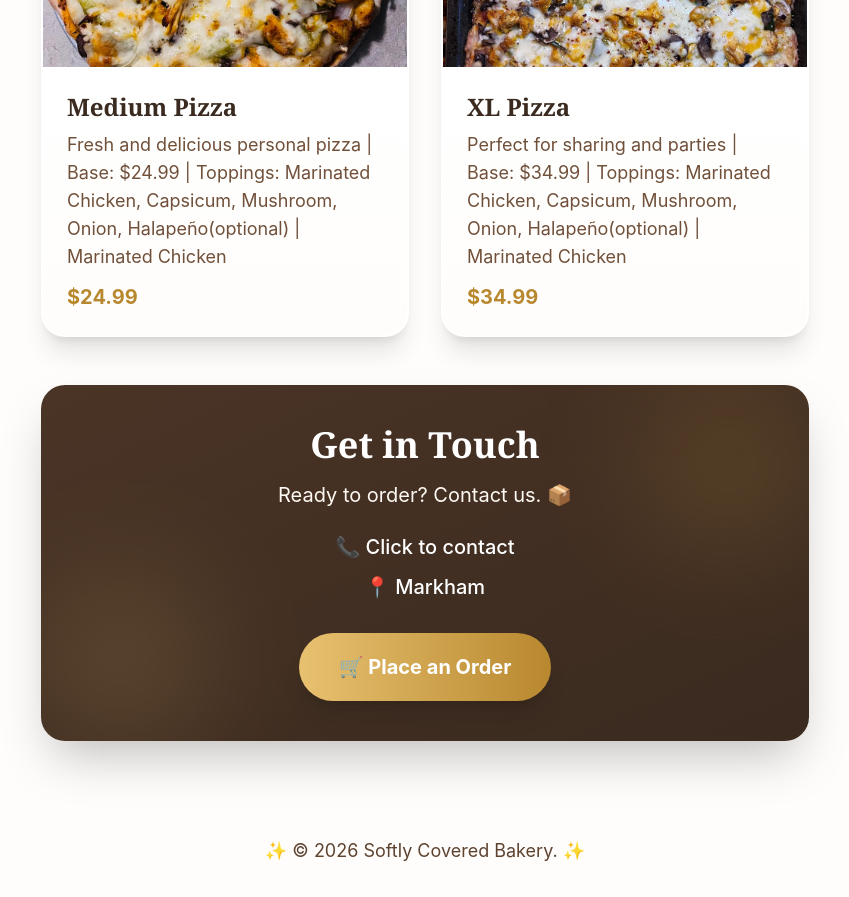
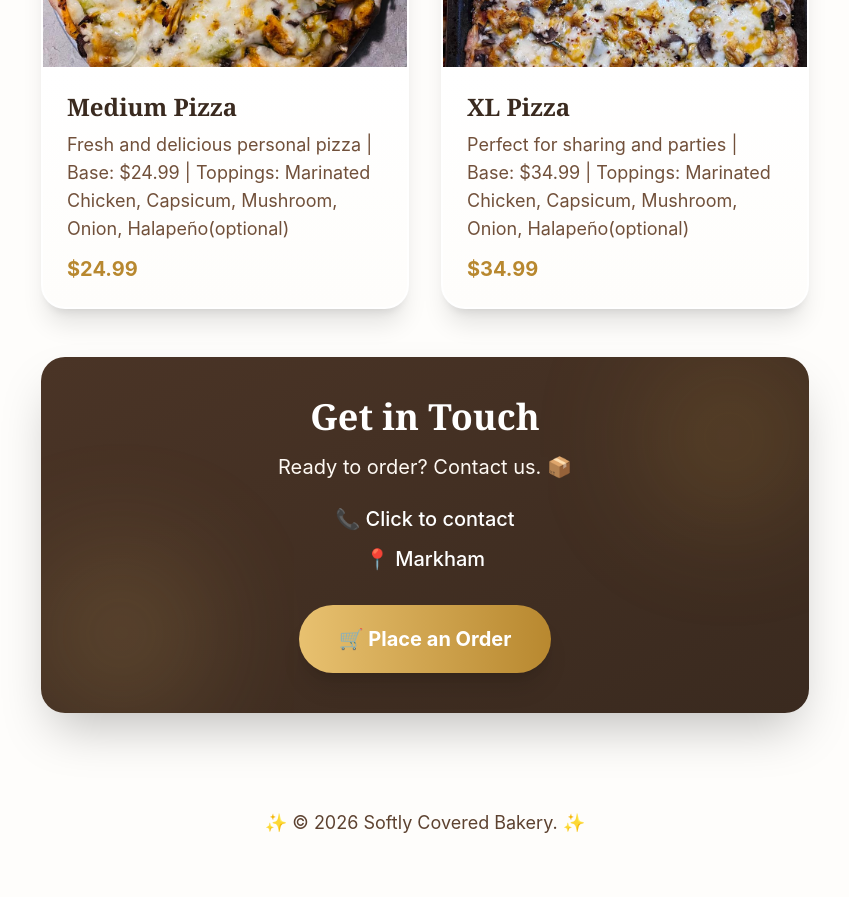
Before and after one commit to Farnazmoh/softlycovered_bakers, a Next.js app: page / in a window 1280 px wide. Shown: the part 3100-3997 px from the top of the page, without its empty margins (215-1064 px from the left). After the commit the page ends 3969 px from the top, so only its background shows below. Built offline with nearby package versions, Linux system fonts and the light colour scheme.

Commit message:
update pizza info

```diff
--- a/app/page.tsx
+++ b/app/page.tsx
@@ -78,8 +78,8 @@ export default function Home() {
                 { name: "Double Chocolate Banana Bread", desc: "Moist banana bread with double chocolate chips", price: "$21.99", images: ["/D3.jpeg","/Double chocolate Banana Bread.jpeg", "/D2.jpeg" ] },
                 { name: "Butter Cake with Choco Chip", desc: "Soft butter cake studded with chocolate chips", price: "$19.99", images: ["/chocolatecake1.jpeg", "/chocolatecake2.jpeg", "/chocolatecake3.jpeg"] },
                 { name: "Chicken Spring Rolls", desc: "Crispy chicken spring rolls (12 pcs)", price: "$20.00 (12 pcs)", images: ["/rolls.jpeg", "/rolls2.jpeg", "/rolls3.jpeg"] },
-                { name: "Medium Pizza", desc: "Fresh and delicious personal pizza | Base: $24.99 | Toppings: Marinated Chicken, Capsicum, Mushroom, Onion, Halapeño(optional) | Marinated Chicken", price: "$24.99", images: ["/Pizza small.jpeg"] },
-                { name: "XL Pizza", desc: "Perfect for sharing and parties | Base: $34.99 | Toppings: Marinated Chicken, Capsicum, Mushroom, Onion, Halapeño(optional)  | Marinated Chicken ", price: "$34.99 ", images: ["/pizza xxl.jpeg"] },
+                { name: "Medium Pizza", desc: "Fresh and delicious personal pizza | Base: $24.99 | Toppings: Marinated Chicken, Capsicum, Mushroom, Onion, Halapeño(optional)", price: "$24.99", images: ["/Pizza small.jpeg"] },
+                { name: "XL Pizza", desc: "Perfect for sharing and parties | Base: $34.99 | Toppings: Marinated Chicken, Capsicum, Mushroom, Onion, Halapeño(optional)", price: "$34.99 ", images: ["/pizza xxl.jpeg"] },
 
             ].map((product, i) => (
                 <ProductCard key={i} product={product} />
```
